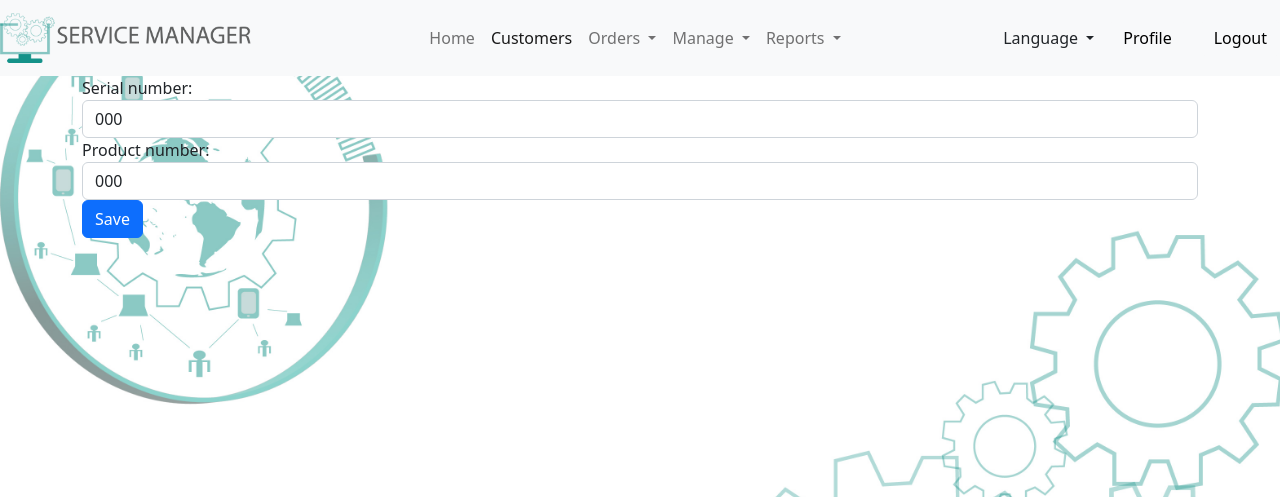
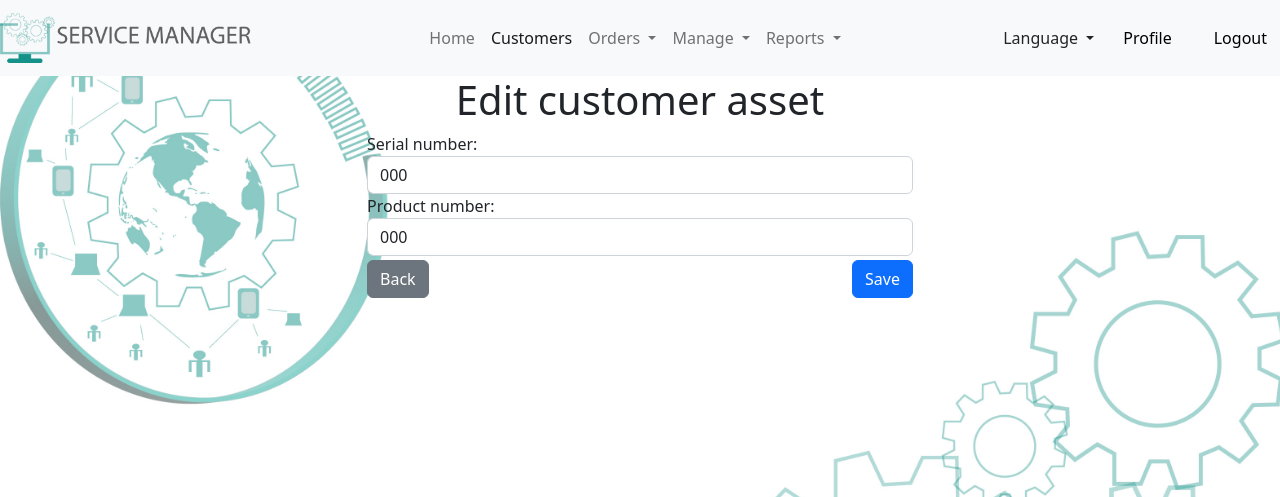
Before and after one commit to svetlinst/Service-manager, a Django app: page /en/customers/1/customer_asset/1/ in a window 1280 px wide. Shown: the top 497 px of the page. Run offline with Django 4.2, Linux system fonts and the light colour scheme; a user stored in the database is signed in; tables that the repository leaves empty hold one stand-in row (values such as "Sample post"); parts of the project's set-up code (start-up, migrations or seed data) failed here and were passed over; some libraries are stand-ins or nearby versions.

Commit message:
UI changes to edit customer asset form

```diff
--- a/service_manager/service_manager/customers/templates/customer_asset/customer_asset_edit.html
+++ b/service_manager/service_manager/customers/templates/customer_asset/customer_asset_edit.html
@@ -1,10 +1,19 @@
 {% extends 'base.html' %}
+{% load i18n %}
 {% block content %}
-        <form method="post" action="{% url "edit_customer_asset" object.customer.id object.pk %}">
-        {% csrf_token %}
-        {{ form }}
-        <div>
-            <button type="submit" class="btn btn-primary">Save</button>
+    <h1 class="text-center">{% trans 'Edit customer asset' %}</h1>
+    <div class="row">
+        <div class="col-lg-3"></div>
+        <div class="col-lg-6">
+            <form method="post" action="{% url "edit_customer_asset" object.customer.id object.pk %}">
+                {% csrf_token %}
+                {{ form }}
+                <div>
+                    <a class="btn btn-secondary mt-1 float-start" href="javascript:history.back()">Back</a>
+                    <button type="submit" class="btn btn-primary mt-1 float-end">Save</button>
+                </div>
+            </form>
         </div>
-    </form>
+        <div class="col-lg-3"></div>
+    </div>
 {% endblock %}
```
